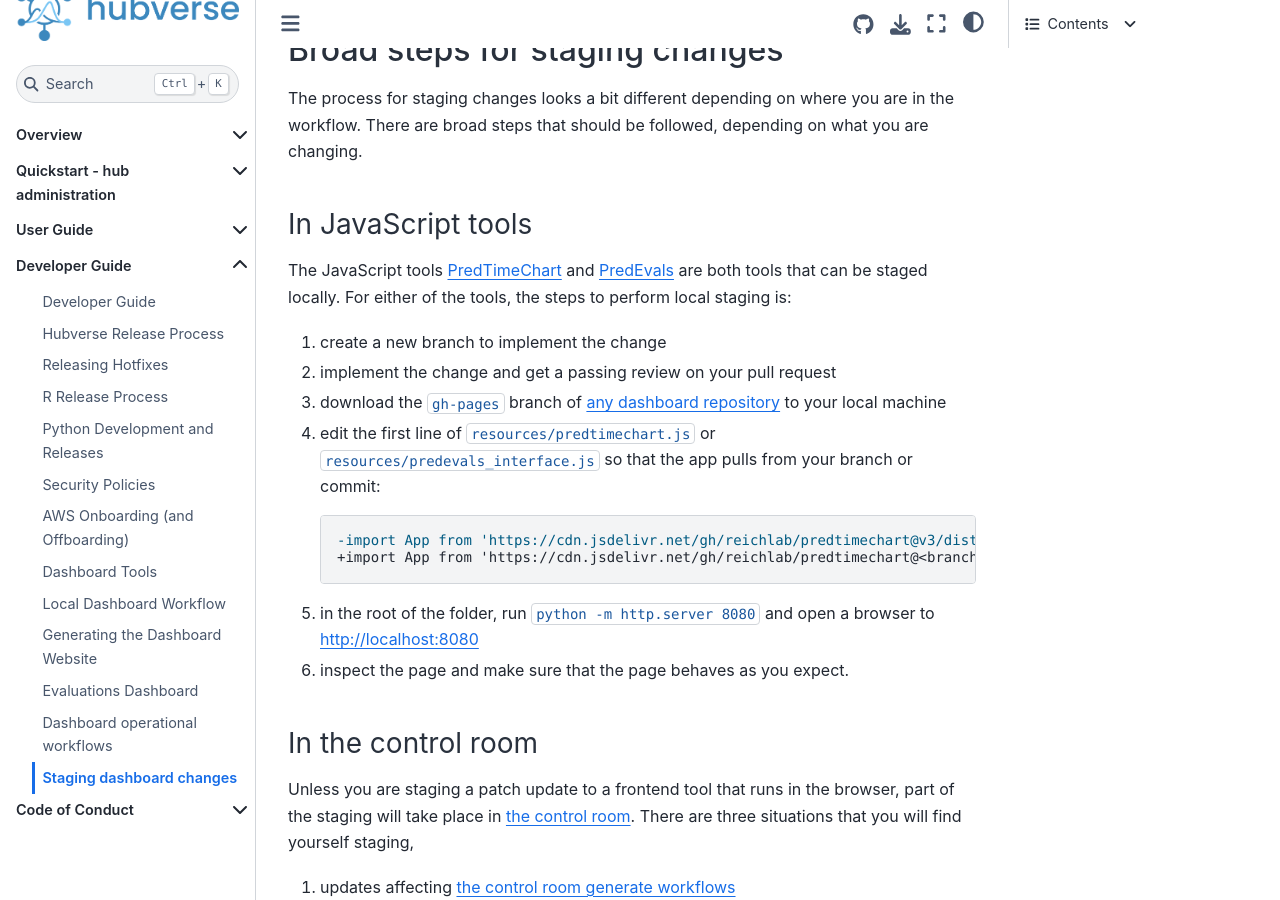
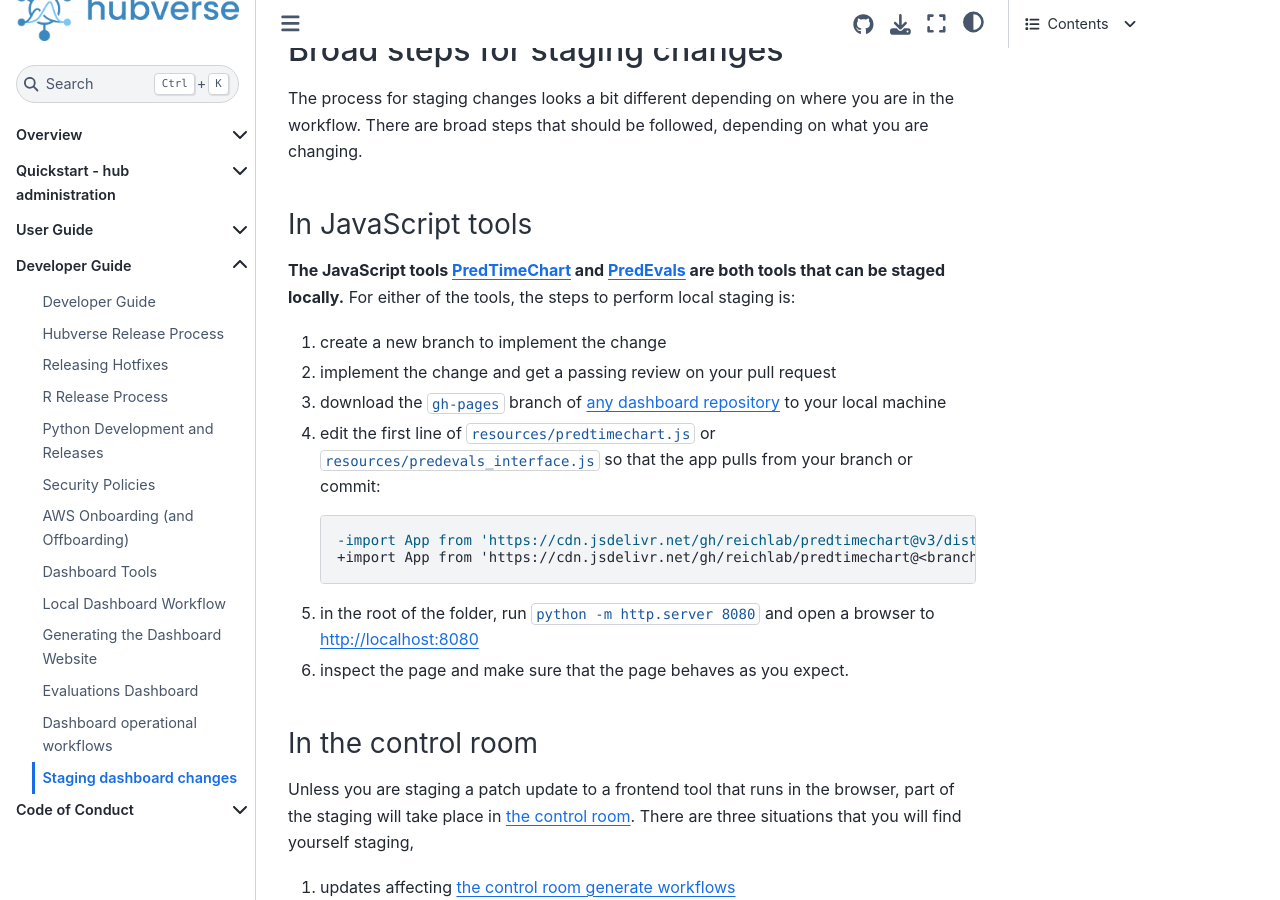
Before and after one commit to hubverse-org/hubDocs, a Sphinx documentation site: the page built from docs/source/developer/dashboard-staging.md, in a window 1280 px wide and 900 px high, scrolled down 2014 px. Built offline with Sphinx 7.4.7 and the Sphinx Book theme 1.1.4, drawn with Linux system fonts in a browser that asks for light colours; comment, search, counter and statistics services are not loaded.

```diff
--- a/docs/source/developer/dashboard-staging.md
+++ b/docs/source/developer/dashboard-staging.md
@@ -120,9 +120,9 @@ what you are changing.
 (staging-javascript)=
 ### In JavaScript tools
 
-The JavaScript tools [PredTimeChart](https://github.com/reichlab/predtimechart)
+**The JavaScript tools [PredTimeChart](https://github.com/reichlab/predtimechart)
 and [PredEvals](https://github.com/hubverse-org/predevals) are both tools that
-can be staged locally. For either of the tools, the steps to perform local
+can be staged locally.** For either of the tools, the steps to perform local
 staging is:
 
 1. create a new branch to implement the change
```
